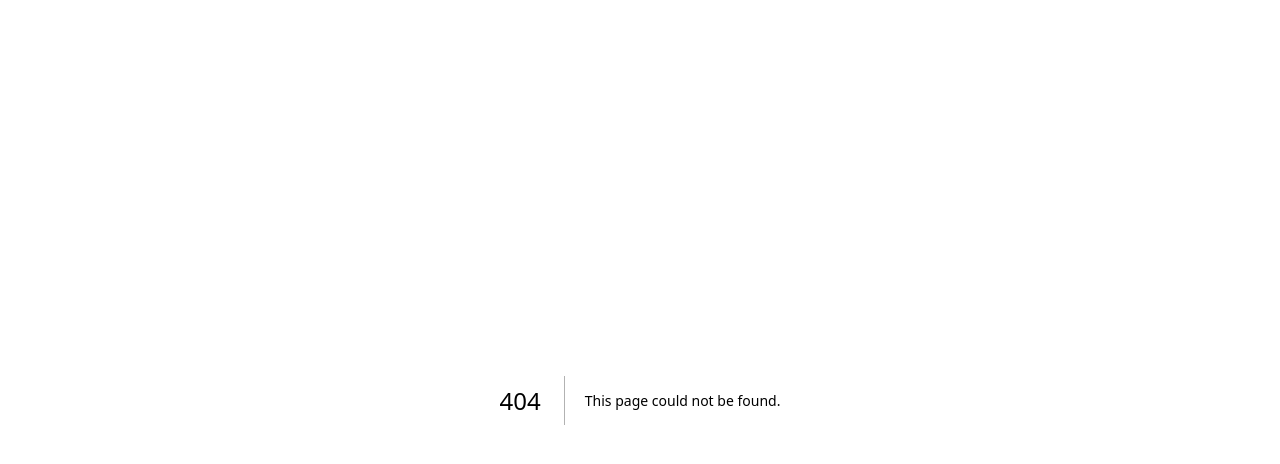
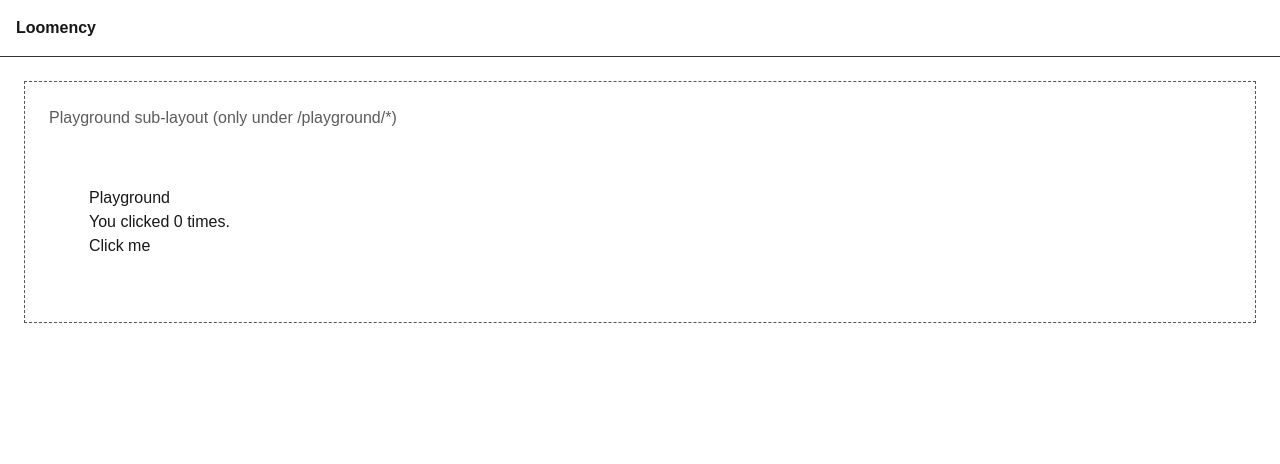
Before and after one commit to davidbabaev/Loomency, a Next.js app: page /playground in a window 1280 px wide. Before the commit this address had no page. Shown: the top 464 px of the page. Built offline with nearby package versions, Linux system fonts and the light colour scheme.

Commit message:
practicing and initializing NextJS project

```diff
--- a/app/layout.tsx
+++ b/app/layout.tsx
@@ -13,7 +13,7 @@ const geistMono = Geist_Mono({
 });
 
 export const metadata: Metadata = {
-  title: "Create Next App",
+  title: "Loomency",
   description: "Generated by create next app",
 };
 
@@ -27,7 +27,13 @@ export default function RootLayout({
       lang="en"
       className={`${geistSans.variable} ${geistMono.variable} h-full antialiased`}
     >
-      <body className="min-h-full flex flex-col">{children}</body>
+      <body className="min-h-full flex flex-col">
+        <header style={{padding: 16, borderBottom: '1px solid #333'}}>
+          <strong>Loomency</strong>
+        </header>
+
+        {children}
+      </body>
     </html>
   );
 }
--- a/app/page.tsx
+++ b/app/page.tsx
@@ -14,7 +14,7 @@ export default function Home() {
         />
         <div className="flex flex-col items-center gap-6 text-center sm:items-start sm:text-left">
           <h1 className="max-w-xs text-3xl font-semibold leading-10 tracking-tight text-black dark:text-zinc-50">
-            To get started, edit the page.tsx file.
+            Welcome to Loomency
           </h1>
           <p className="max-w-md text-lg leading-8 text-zinc-600 dark:text-zinc-400">
             Looking for a starting point or more instructions? Head over to{" "}
--- /dev/null
+++ b/app/playground/Counter.tsx
@@ -0,0 +1,15 @@
+"use client";
+
+import React, { useState } from 'react'
+
+export default function Counter() {
+
+    const [count, setCount] = useState(0);
+
+  return (
+    <div>
+        <p>You clicked {count} times.</p>
+        <button onClick={() => setCount(count + 1)}>Click me</button>
+    </div>
+  )
+}
--- /dev/null
+++ b/app/playground/layout.tsx
@@ -0,0 +1,16 @@
+import React from 'react'
+
+export default function PlaygroundLayout({children}:{children: React.ReactNode;}) {
+    return(
+        <section style={{
+            padding: 24,
+            margin: 24,
+            border: '1px dashed #555'
+        }}>
+            <p style={{marginBottom: 16, opacity: 0.7}}>
+                Playground sub-layout (only under /playground/*)
+            </p>
+            {children}
+        </section>
+    )
+}
--- /dev/null
+++ b/app/playground/loading.jsx
@@ -0,0 +1,9 @@
+import React from 'react'
+
+export default function Loading() {
+  return (
+    <p style={{padding: 24, opacity: 0.7}}>
+        Loading the playground
+    </p>
+  )
+}
--- /dev/null
+++ b/app/playground/page.tsx
@@ -0,0 +1,13 @@
+import Counter from './Counter';
+
+export default async function PlaygroundPage() {
+
+  await new Promise((resolve) => setTimeout(resolve, 2000))
+
+  return (
+    <div style={{padding: 40}}>
+        <h1>Playground</h1>
+        <Counter/>
+    </div>
+  )
+}
```
